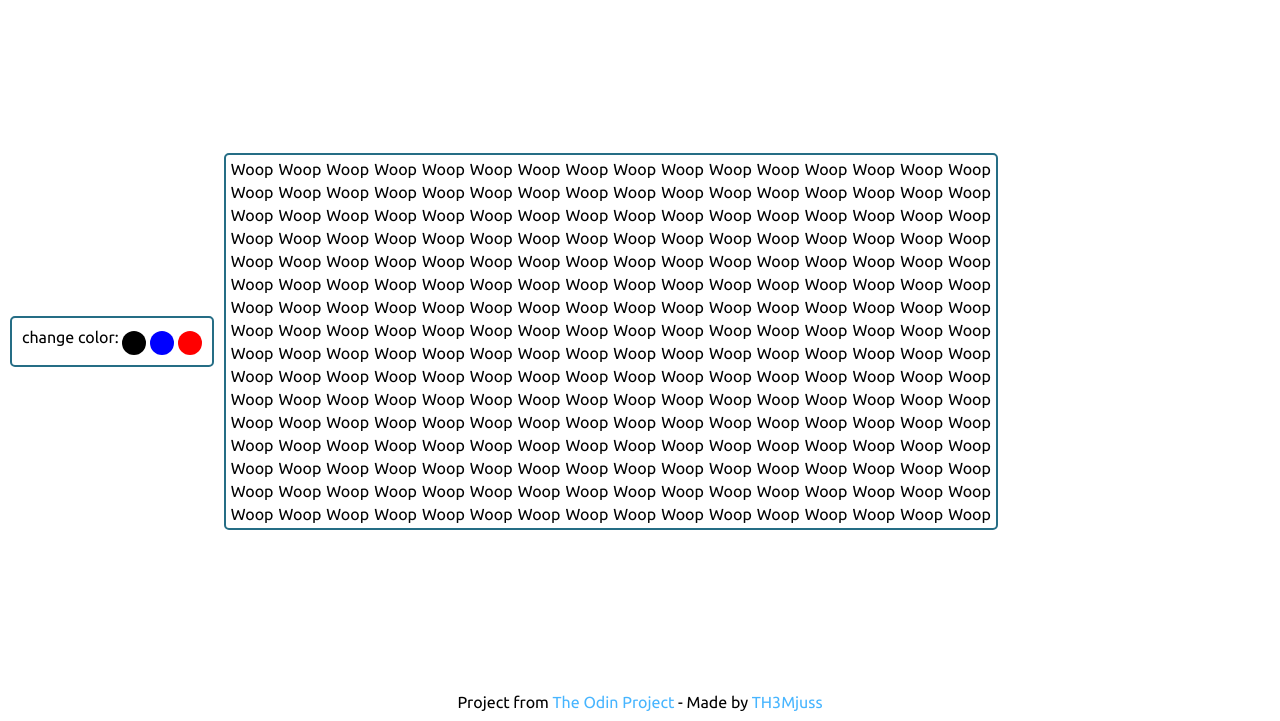
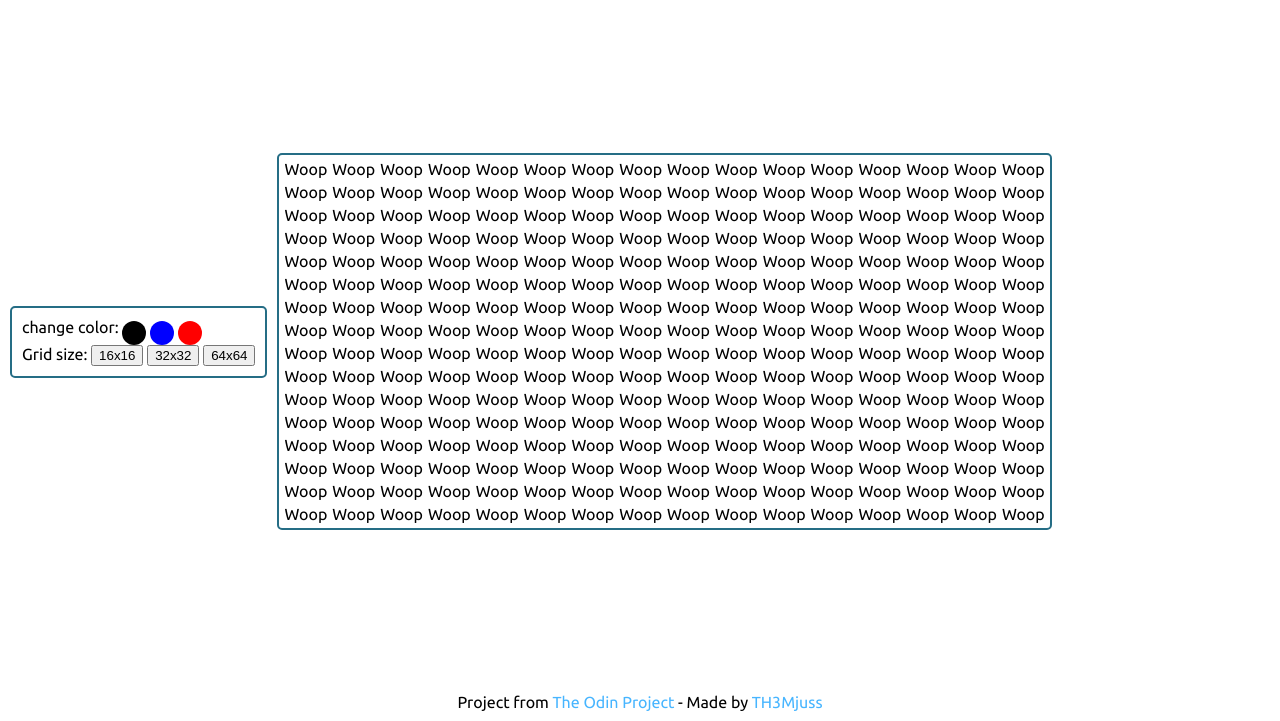
Before and after one commit to TH3Mjuss/etch-a-sketch, a plain HTML site: page index.html in a window 1280 px wide. Shown: the part 79-800 px from the top of the page. Drawn offline with Linux system fonts and the light colour scheme.

Commit message:
Add function asking for grid size

```diff
--- a/index.html
+++ b/index.html
@@ -18,6 +18,11 @@
                 <button class="black-btn"></button>
                 <button class="blue-btn"></button>
                 <button class="red-btn"></button>
+                <br/>
+                Grid size:
+                <button onclick="gridSize()">16x16</button>
+                <button onclick="gridSize()">32x32</button>
+                <button onclick="gridSize()">64x64</button>
             </div>
             <div class="sketch-brd">
                 <div id="sketch"></div>
--- a/script.js
+++ b/script.js
@@ -7,3 +7,11 @@ for (i = 0; i < 256; i++) {
 }
 
 console.log("Grid size: " + board.childElementCount);
+
+function gridSize() {
+    let size= Number(prompt("Choose your desired grid size (max 100):", "16"));
+
+    console.log(typeof(size));
+
+    console.log("grid size will be: " + size);
+};
```
